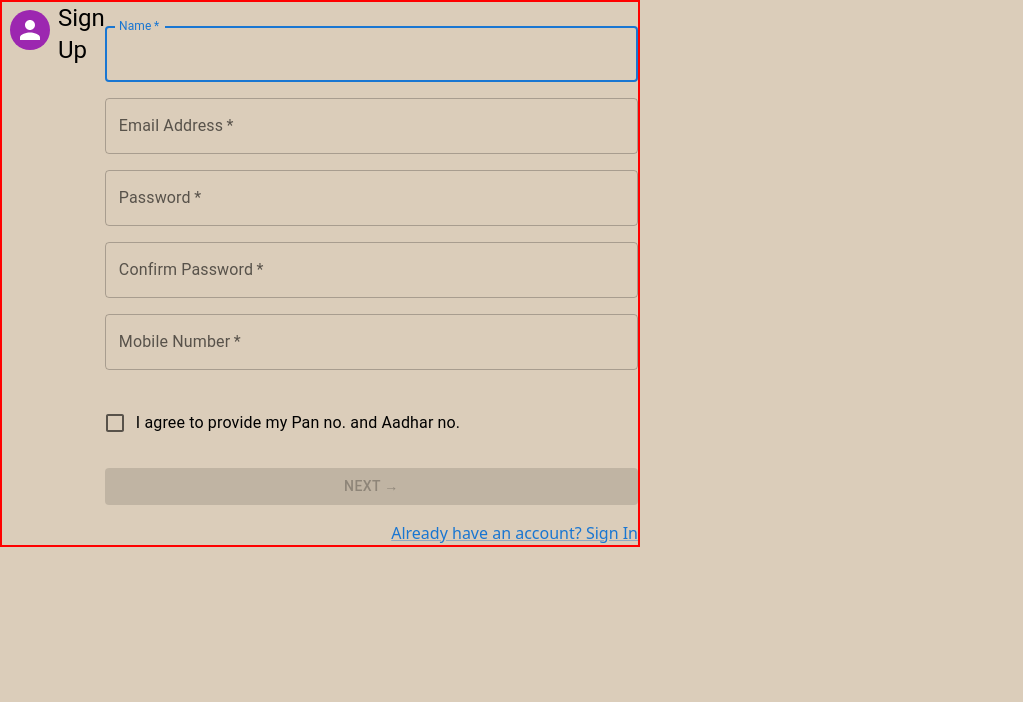
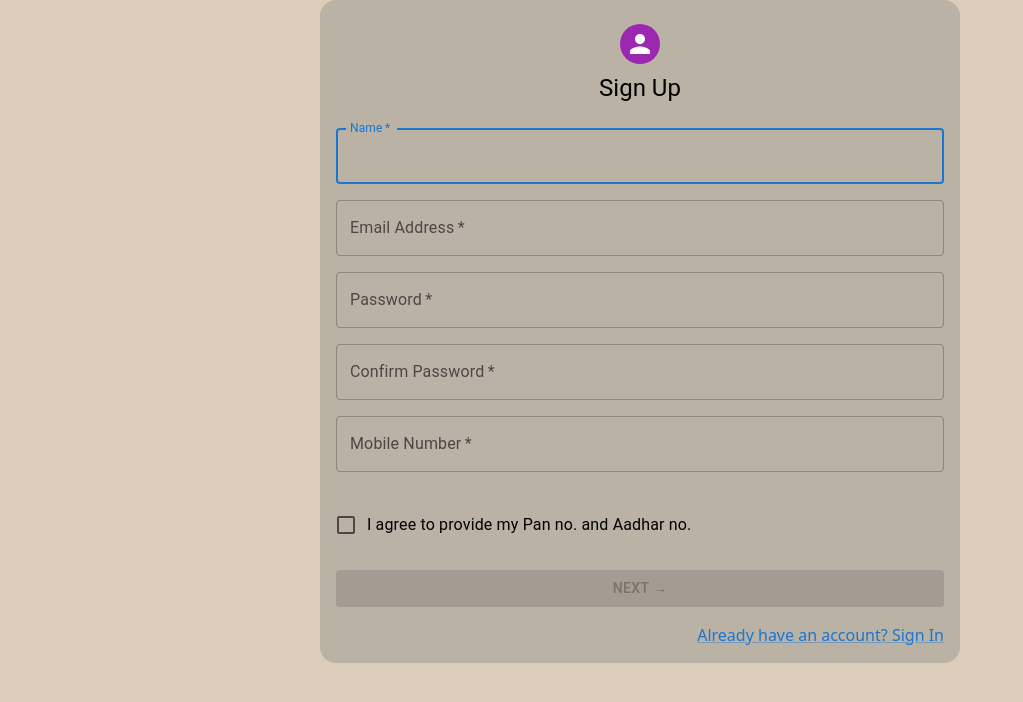
Before and after one commit to Gajmain2020/TechTitans, a React (Vite) app in the folder client/: page /signup in a window 1280 px wide. Shown: the top 702 px of the page, without its empty margins (0-1023 px from the left). Built offline with nearby package versions, Linux system fonts and the light colour scheme.

Commit message:
sign in sign up aboutus contact us

```diff
--- a/client/src/App.jsx
+++ b/client/src/App.jsx
@@ -16,6 +16,8 @@ import CreatePost from "./components/CreatePost/CreatePost";
 import Message from "./Message";
 import Activity from "./Activity";
 import Bookmarks from "./Bookmarks";
+import AboutUs from "./components/Pages/AboutUs";
+import ContactUs from "./components/Pages/ContactUs";
 
 function App() {
   return (
@@ -25,6 +27,8 @@ function App() {
 
       <Routes>
         <Route path="/" element={<Homepage />} />
+        <Route path="/about" element={<AboutUs />} />
+        <Route path="/contact" element={<ContactUs />} />
         <Route path="/signin" element={<SignIn />} />
         <Route path="/signup" element={<SignUp />} />
         <Route path="/content/:id" element={<Content />} />
--- a/client/src/components/Pages/AboutUs.jsx
+++ b/client/src/components/Pages/AboutUs.jsx
@@ -1,7 +1,15 @@
+import NavBar from "../Navbar/Navbar"
 function AboutUs() {
   return (
     <div>
-      Lorem ipsum dolor sit amet consectetur adipisicing elit. Repellat, ratione pariatur! Neque voluptas tenetur nostrum aspernatur quod explicabo consectetur enim illo ea sit debitis harum, sint, saepe libero repudiandae! Molestiae.
+      <NavBar />
+      <p className="text-center text-2xl mt-4 font-bold">Our Mission</p>
+      <div className=" h-screen flex w-full md:justify-between pb-2 pl-2 pr-2 xsm:flex-col md:flex-row items-center">
+        <img src="https://www.poynter.org/wp-content/uploads/2019/03/shutterstock_446870920.jpg" alt="not found" className="w-[60vmin] h-[30vmin] p-2"/>
+        <p className="p-2">
+        Credit Connect is dedicated to providing accessible and responsible lending solutions to empower individuals and businesses on their financial journey.Our aim is to empower every individual to access stress-free loans without the need for collateral. Lenders can trust that their funds will be repaid seamlessly, without any hassle.
+        </p>
+      </div>
     </div>
   )
 }
--- a/client/src/components/Pages/ContactUs.jsx
+++ b/client/src/components/Pages/ContactUs.jsx
@@ -1,8 +1,13 @@
-
+import NavBar from "../Navbar/Navbar"
 function ContactUs() {
   return (
     <div>
-      Lorem ipsum dolor sit amet consectetur adipisicing elit. Eos perferendis aliquam nostrum asperiores praesentium voluptatibus dolore modi molestias nobis sequi sed deleniti fugiat recusandae fuga corporis tempore excepturi, adipisci nesciunt!
+    <NavBar />
+
+      <h1 className="font-bold flex flex-col m-4">Contact us</h1>
+     <div className="m-4">
+    Lorem, ipsum dolor sit amet consectetur adipisicing elit. Quibusdam placeat nobis necessitatibus aut possimus corrupti velit enim consequatur et culpa, aperiam sed dolore, iure temporibus eaque impedit consectetur facilis dicta?
+     </div>
     </div>
   )
 }
--- a/client/src/components/SignIn/SignIn.jsx
+++ b/client/src/components/SignIn/SignIn.jsx
@@ -7,7 +7,7 @@ import Grid from "@mui/material/Grid";
 import Box from "@mui/material/Box";
 // import LockOutlinedIcon from '@mui/icons-material/LockOutlined';
 import Typography from "@mui/material/Typography";
-import Container from "@mui/material/Container";
+
 import { loginUser } from "../../Api/user";
 import { useState } from "react";
 import { useNavigate } from "react-router";
@@ -33,11 +33,13 @@ export default function SignIn() {
   }
 
   return (
-    <Container component="main" maxWidth="xs">
+    <div className="flex h-screen justify-center items-center " style={{ backgroundColor: "#DBCDBA"}} >
+    {/* <Container component="main" maxWidth="xs"   style={{ backgroundColor: "#BBB2A6", padding:"20px 20px 20px 20px ", }}> */}
+    <div className="p-10 rounded-2xl " style={{ backgroundColor: "#BBB2A6"}}>
       <CssBaseline />
       <Box
         sx={{
-          marginTop: 8,
+          marginTop:0,
           display: "flex",
           flexDirection: "column",
           alignItems: "center",
@@ -86,6 +88,8 @@ export default function SignIn() {
           </Grid>
         </div>
       </Box>
-    </Container>
+      </div>
+    {/* </Container> */}
+    </div>
   );
 }
--- a/client/src/components/SignUp/SignUp.jsx
+++ b/client/src/components/SignUp/SignUp.jsx
@@ -246,14 +246,16 @@ export default function SignUp() {
   }
 
   return (
-    <div className="flex hello w-1/2">
+    <div className="flex flex-col justify-center items-center  w-full" style={{ backgroundColor: "#DBCDBA" }}  >
+      <div className=" flex flex-col justify-center items-center md:w-[50%] md:rounded-2xl p-4 " style={{ backgroundColor: '#BBB2A6' }}>
       <Avatar sx={{ m: 1, bgcolor: "secondary.main" }}></Avatar>
-      <Typography component="h1" variant="h5">
+
+      <Typography component="h1" variant="h5" style={{ backgroundColor: '#BBB2A6' }} >
         Sign Up
       </Typography>
 
       {/* form for name email password and mobile no. */}
-      <Box component="form" onSubmit={handleSubmit} noValidate sx={{ mt: 3 }}>
+      <Box component="form" onSubmit={handleSubmit} noValidate sx={{ mt: 3 }} style={{ backgroundColor: '#BBB2A6' }} >
         {form == 0 && (
           <>
             <Grid container spacing={2}>
@@ -431,5 +433,6 @@ export default function SignUp() {
         </Grid>
       </Box>
     </div>
+    </div>
   );
 }
```
Also changed, not shown: client/src/images/aboutUs.jpg (added).
